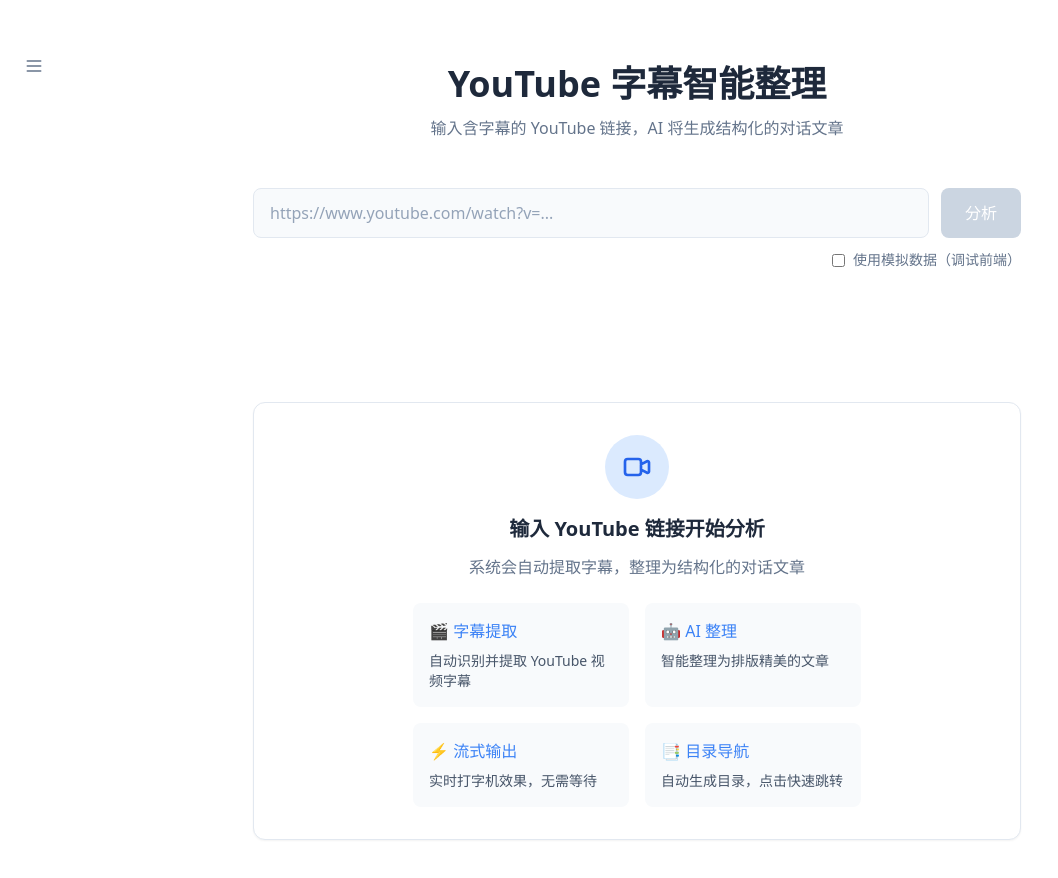
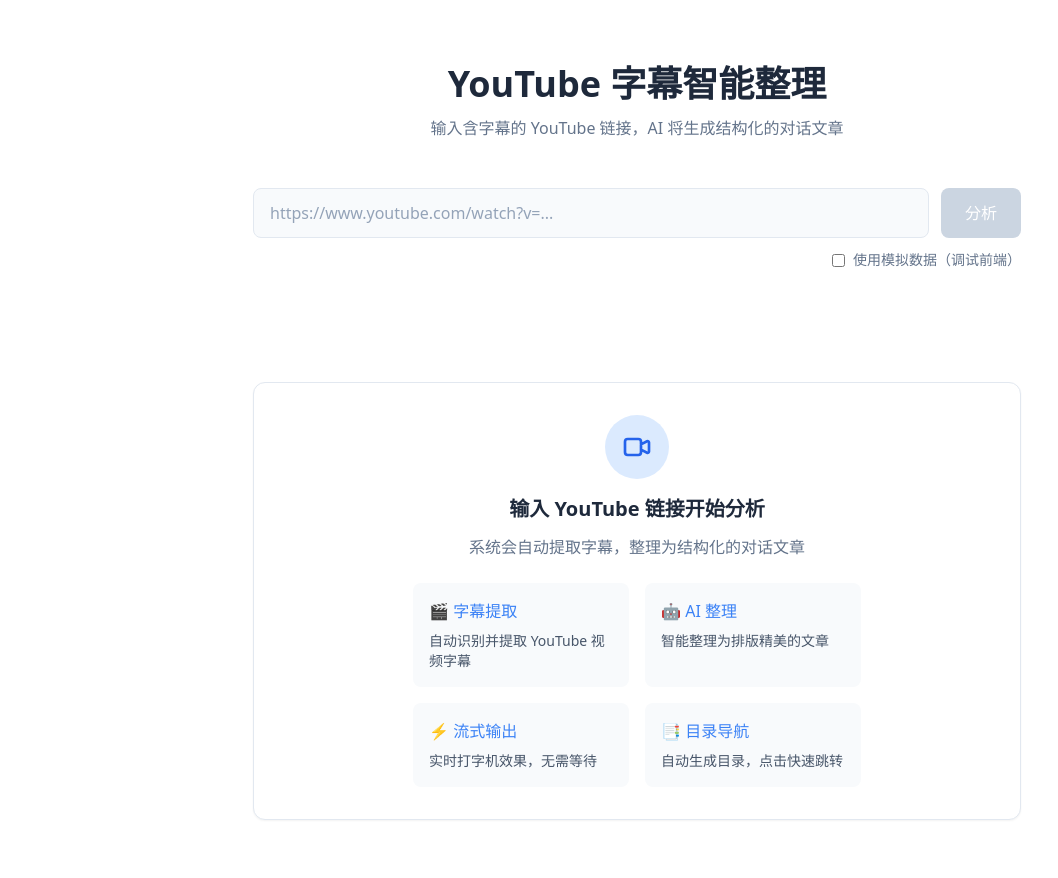
Before and after one commit to zhibinyang/youtube-nuxt, a Nuxt app: page / in a window 1280 px wide. Shown: the top 878 px of the page, without its empty margins (0-1058 px from the left). Built offline with nearby package versions, Linux system fonts and the light colour scheme.

Commit message:
Adjust Layout

```diff
--- a/app/pages/index.vue
+++ b/app/pages/index.vue
@@ -305,10 +305,89 @@
 
 <template>
   <div class="min-h-screen bg-white">
-    <!-- 侧边栏切换按钮 - 悬浮在左上角，位置靠下 -->
+    <!-- 顶部输入区域 - 全宽显示 -->
+    <div class="relative overflow-hidden transition-all duration-500" :class="{ 'max-h-0': inputCollapsed, 'pb-4': !inputCollapsed }">
+      <!-- 折叠按钮 -->
+      <button
+        v-if="content && !loading && !error"
+        @click="toggleInputCollapse"
+        class="z-10 bg-white border border-slate-200 rounded-full w-8 h-8 flex items-center justify-center shadow-sm hover:bg-slate-50 transition"
+        :class="[
+          inputCollapsed ? 'fixed top-1 left-1/2 transform -translate-x-1/2' : 'absolute -bottom-0 left-1/2 transform -translate-x-1/2'
+        ]"
+        :aria-label="inputCollapsed ? '展开输入区' : '收起输入区'"
+      >
+        <svg
+          class="w-4 h-4 text-slate-500 transition-transform"
+          :class="{ 'rotate-180': !inputCollapsed }"
+          fill="none"
+          stroke="currentColor"
+          viewBox="0 0 24 24"
+        >
+          <path stroke-linecap="round" stroke-linejoin="round" stroke-width="2" d="M19 9l-7 7-7-7" />
+        </svg>
+      </button>
+
+      <!-- 输入区域内容 -->
+      <div
+        class="max-w-4xl mx-auto px-4 pt-16 pb-8 transition-all duration-500 max-h-[1000px]"
+        :class="{ 'max-h-0 opacity-0 overflow-hidden pt-0 pb-0': inputCollapsed }"
+      >
+        <div class="text-center mb-12">
+          <h1 class="text-4xl font-bold text-slate-800 mb-3">
+            YouTube 字幕智能整理
+          </h1>
+          <p class="text-slate-500">
+            输入含字幕的 YouTube 链接，AI 将生成结构化的对话文章
+          </p>
+        </div>
+
+        <!-- 输入框 -->
+        <div class="flex gap-3 max-w-3xl mx-auto">
+          <input
+            v-model="url"
+            type="text"
+            placeholder="https://www.youtube.com/watch?v=..."
+            class="flex-1 px-4 py-3 rounded-lg border border-slate-200 bg-slate-50 text-slate-800 placeholder-slate-400 focus:outline-none focus:ring-2 focus:ring-blue-500 focus:border-transparent transition"
+            :disabled="loading"
+            @keyup.enter="handleSubmit"
+          />
+          <button
+            @click="handleSubmit"
+            :disabled="loading || (!url.trim() && !useMock)"
+            class="px-6 py-3 rounded-lg bg-blue-600 text-white font-medium hover:bg-blue-700 disabled:bg-slate-300 disabled:cursor-not-allowed transition"
+          >
+            {{ loading ? '处理中...' : '分析' }}
+          </button>
+        </div>
+
+        <!-- 调试选项 -->
+        <div class="max-w-3xl mx-auto mt-3 flex items-center justify-end">
+          <label class="flex items-center gap-2 text-sm text-slate-500 cursor-pointer">
+            <input
+              v-model="useMock"
+              type="checkbox"
+              class="rounded border-slate-300 text-blue-600 focus:ring-blue-500"
+            />
+            使用模拟数据（调试前端）
+          </label>
+        </div>
+      </div>
+    </div>
+
+    <!-- 下半部分：目录 + 正文 -->
+    <div class="flex">
+      <!-- 侧边栏目录 - 只在下半部分显示 -->
+      <aside
+        class="sticky top-4 h-[calc(100vh-2rem)] shrink-0 bg-white transition-all duration-300 overflow-hidden"
+        :class="[
+          sidebarCollapsed ? 'w-0 opacity-0' : 'w-72 opacity-100 ml-4'
+        ]"
+      >
+        <!-- 目录切换按钮 -->
         <button
           @click="toggleSidebar"
-      class="fixed top-12 left-4 z-30 p-2 rounded hover:bg-slate-100 transition-colors"
+          class="absolute top-0 left-4 z-10 p-2 rounded hover:bg-slate-100 transition-colors"
           :aria-label="sidebarCollapsed ? '展开目录' : '收起目录'"
         >
           <svg v-if="sidebarCollapsed" class="w-5 h-5 text-slate-500" fill="none" stroke="currentColor" viewBox="0 0 24 24">
@@ -319,14 +398,7 @@
           </svg>
         </button>
 
-    <!-- 侧边栏 -->
-    <aside
-      class="fixed top-0 left-0 h-full bg-white transition-all duration-1000 z-20"
-      :class="[
-        sidebarCollapsed ? '-translate-x-full opacity-0' : 'translate-x-0 opacity-100 w-72'
-      ]"
-    >
-      <div class="h-full flex flex-col pt-20">
+        <div class="h-full flex flex-col pt-12">
           <!-- 目录内容 -->
           <div class="flex-1 overflow-y-auto px-4 pb-8" style="scrollbar-width: thin">
             <ul class="space-y-1">
@@ -411,85 +483,22 @@
         </div>
       </aside>
 
-    <!-- 主内容 -->
-    <main
-      class="transition-all duration-300"
-      :class="[
-        sidebarCollapsed ? 'ml-0' : 'ml-72'
-      ]"
+      <!-- 主内容区域 -->
+      <main class="flex-1 min-w-0">
+        <!-- 目录切换按钮 - 当目录收起时显示在左上角 -->
+        <button
+          v-if="sidebarCollapsed && content"
+          @click="toggleSidebar"
+          class="sticky top-4 left-4 z-10 p-2 rounded bg-white border border-slate-200 shadow-sm hover:bg-slate-50 transition-colors mb-4"
+          :aria-label="sidebarCollapsed ? '展开目录' : '收起目录'"
         >
-      <!-- 顶部输入区域 -->
-      <div class="relative overflow-hidden transition-all duration-500" :class="{ 'max-h-0': inputCollapsed, 'pb-4': !inputCollapsed }">
-        <!-- 折叠按钮 -->
-        <button
-          v-if="content && !loading && !error"
-          @click="toggleInputCollapse"
-          class="z-10 bg-white border border-slate-200 rounded-full w-8 h-8 flex items-center justify-center shadow-sm hover:bg-slate-50 transition"
-          :class="[
-            inputCollapsed ? 'fixed top-1 left-1/2 transform -translate-x-1/2' : 'absolute -bottom-0 left-1/2 transform -translate-x-1/2'
-          ]"
-          :aria-label="inputCollapsed ? '展开输入区' : '收起输入区'"
-        >
-          <svg
-            class="w-4 h-4 text-slate-500 transition-transform"
-            :class="{ 'rotate-180': !inputCollapsed }"
-            fill="none"
-            stroke="currentColor"
-            viewBox="0 0 24 24"
-          >
-            <path stroke-linecap="round" stroke-linejoin="round" stroke-width="2" d="M19 9l-7 7-7-7" />
+          <svg class="w-5 h-5 text-slate-500" fill="none" stroke="currentColor" viewBox="0 0 24 24">
+            <path stroke-linecap="round" stroke-linejoin="round" stroke-width="2" d="M4 6h16M4 12h16M4 18h16" />
           </svg>
         </button>
 
-        <!-- 输入区域内容 -->
-        <div
-          class="max-w-4xl mx-auto px-4 pt-16 pb-8 transition-all duration-500 max-h-[1000px]"
-          :class="{ 'max-h-0 opacity-0 overflow-hidden pt-0 pb-0': inputCollapsed }"
-        >
-          <div class="text-center mb-12">
-            <h1 class="text-4xl font-bold text-slate-800 mb-3">
-              YouTube 字幕智能整理
-            </h1>
-            <p class="text-slate-500">
-              输入含字幕的 YouTube 链接，AI 将生成结构化的对话文章
-            </p>
-          </div>
-
-          <!-- 输入框 -->
-          <div class="flex gap-3 max-w-3xl mx-auto">
-            <input
-              v-model="url"
-              type="text"
-              placeholder="https://www.youtube.com/watch?v=..."
-              class="flex-1 px-4 py-3 rounded-lg border border-slate-200 bg-slate-50 text-slate-800 placeholder-slate-400 focus:outline-none focus:ring-2 focus:ring-blue-500 focus:border-transparent transition"
-              :disabled="loading"
-              @keyup.enter="handleSubmit"
-            />
-            <button
-              @click="handleSubmit"
-              :disabled="loading || (!url.trim() && !useMock)"
-              class="px-6 py-3 rounded-lg bg-blue-600 text-white font-medium hover:bg-blue-700 disabled:bg-slate-300 disabled:cursor-not-allowed transition"
-            >
-              {{ loading ? '处理中...' : '分析' }}
-            </button>
-          </div>
-
-          <!-- 调试选项 -->
-          <div class="max-w-3xl mx-auto mt-3 flex items-center justify-end">
-            <label class="flex items-center gap-2 text-sm text-slate-500 cursor-pointer">
-              <input
-                v-model="useMock"
-                type="checkbox"
-                class="rounded border-slate-300 text-blue-600 focus:ring-blue-500"
-              />
-              使用模拟数据（调试前端）
-            </label>
-          </div>
-        </div>
-      </div>
-
         <!-- 内容区域 -->
-      <div class="pb-16 px-4 pt-9">
+        <div class="pb-16 px-4 pt-4">
           <!-- 错误提示 -->
           <div
             v-if="error"
@@ -577,6 +586,7 @@
           </div>
         </div>
       </main>
+    </div>
   </div>
 </template>
 
@@ -741,7 +751,7 @@
   right: 0;
   transform: translateY(-50%);
   width: 1px;
-  height: 80%;
+  height: 90%;
   background: linear-gradient(to bottom, transparent, rgba(0,0,0,0.1), transparent);
 }
 </style>
```
Lines whose indentation alone changed are shown as unchanged.
